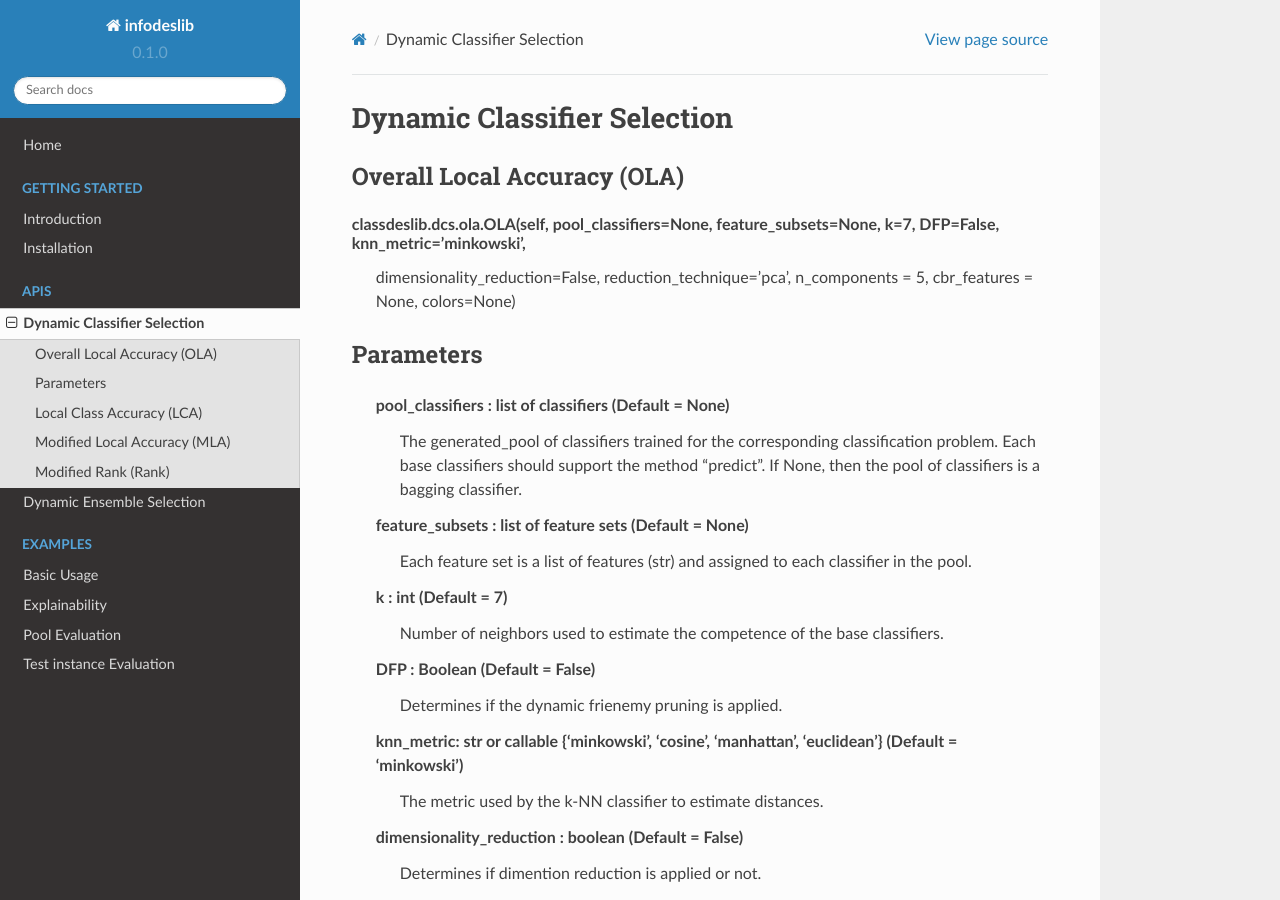
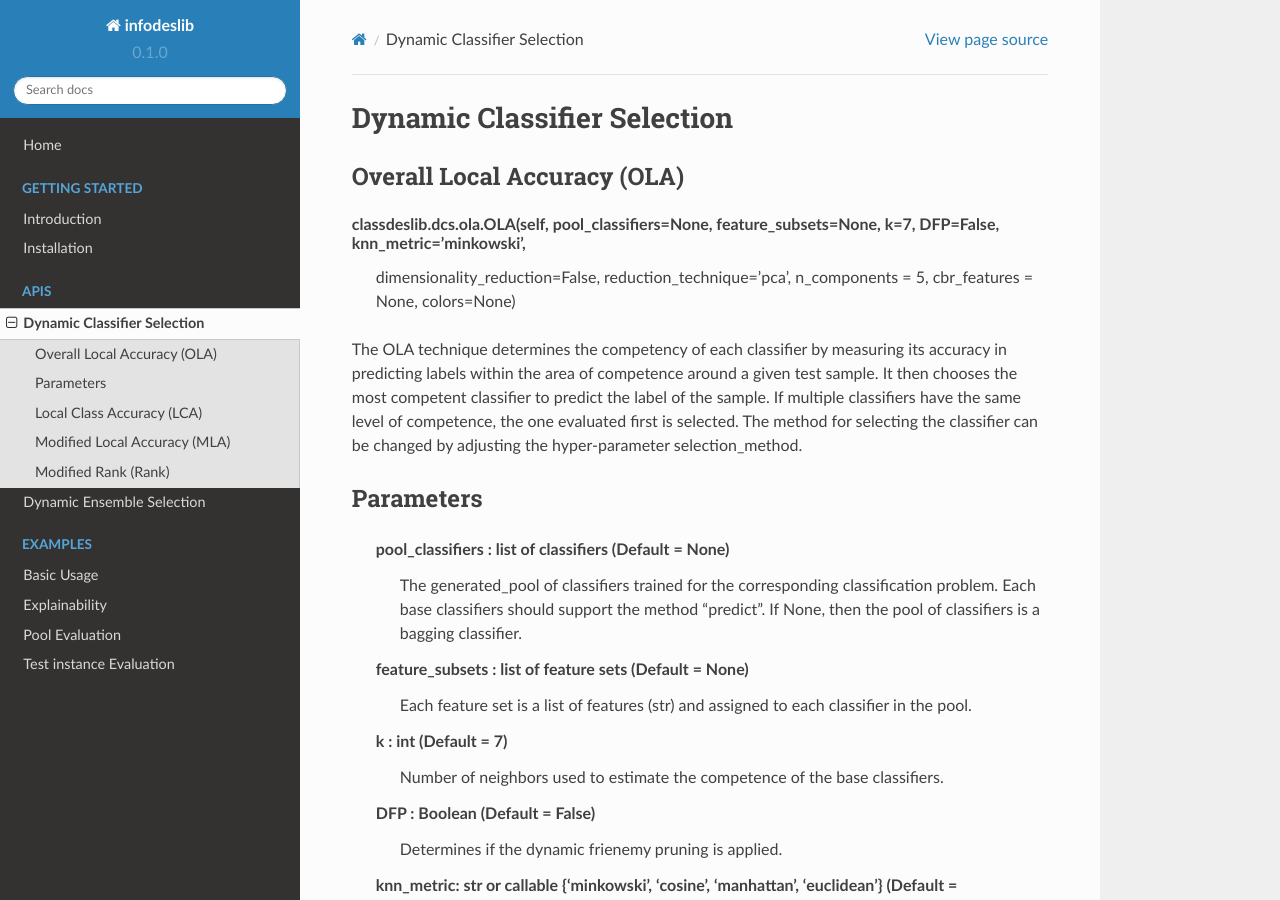
Before and after one commit to adv-panda/infodeslib_docs, a Sphinx documentation site: the page built from docs/source/apis/dcs.rst, in a window 1280 px wide and 900 px high. Built offline with Sphinx 7.4.7 and the Read the Docs theme 2.0.0, drawn with Linux system fonts in a browser that asks for light colours.

Commit message:
Update dcs.rst

```diff
--- a/docs/source/apis/dcs.rst
+++ b/docs/source/apis/dcs.rst
@@ -7,6 +7,9 @@ Overall Local Accuracy (OLA)
 classdeslib.dcs.ola.OLA(self, pool_classifiers=None, feature_subsets=None, k=7, DFP=False, knn_metric='minkowski',
                         dimensionality_reduction=False, reduction_technique='pca', n_components = 5, cbr_features = None,
                         colors=None)
+
+The OLA technique determines the competency of each classifier by measuring its accuracy in predicting labels within the area of competence around a given test sample. It then chooses the most competent classifier to predict the label of the sample. If multiple classifiers have the same level of competence, the one evaluated first is selected. The method for selecting the classifier can be changed by adjusting the hyper-parameter selection_method.
+
 Parameters
 ----------
         pool_classifiers : list of classifiers (Default = None)
```
